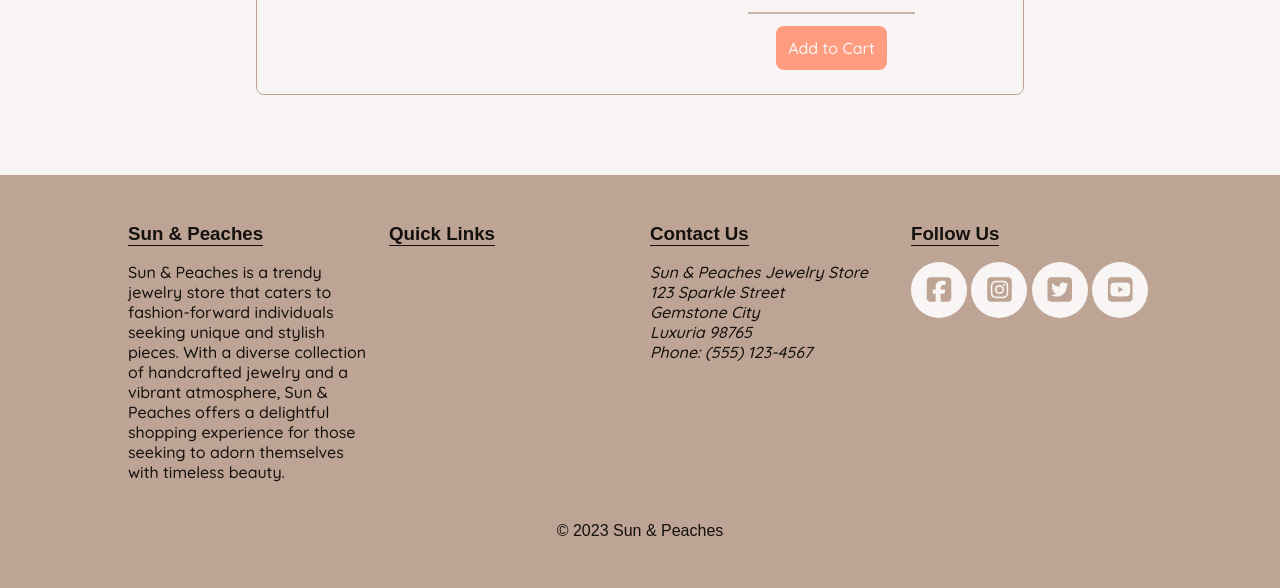
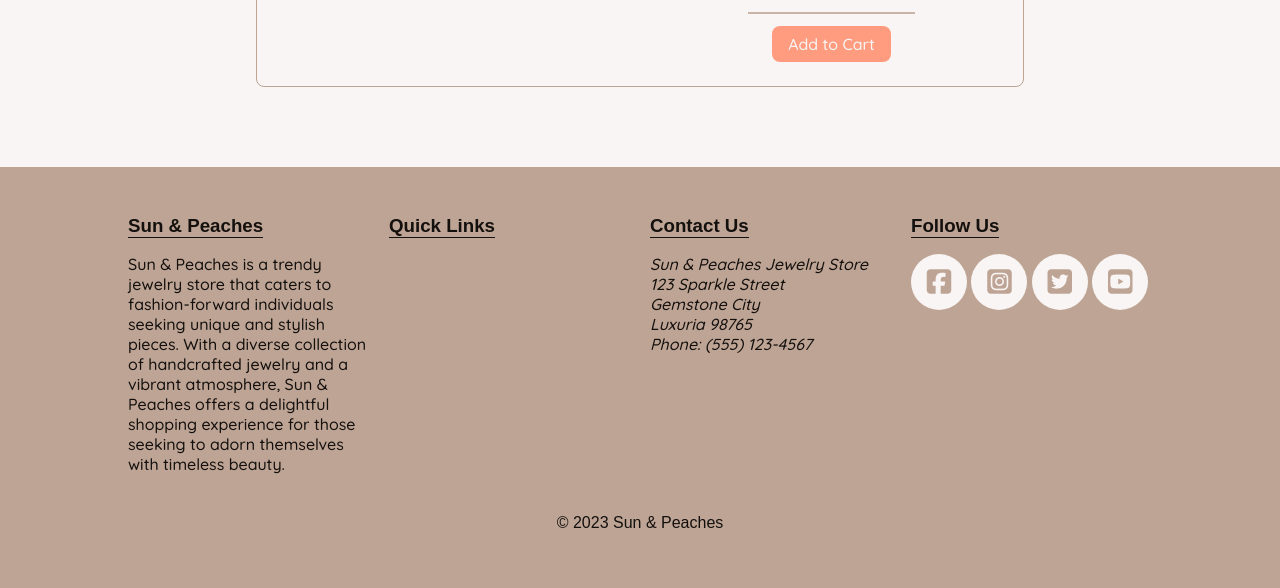
Before and after one commit to radule90/CI_PP_5, a Django app: template product/templates/product/product_detail.html in a window 1280 px wide. Shown: the part 315-903 px from the top of the page. After the commit the page ends 843 px from the top, so only its background shows below. Run offline with Django 3.2, Linux system fonts and the light colour scheme; the template is opened without the code that fills it, so the values that code supplies are empty; some libraries are stand-ins or nearby versions; some web fonts are replaced.

Commit message:
Fix style for add to cart btn

```diff
--- a/static/css/styles.css
+++ b/static/css/styles.css
@@ -361,11 +361,6 @@ main {
     margin-bottom: 0.75rem;
 }
 
-.product-detail-wrapper .right-detail button {
-    padding: .75rem;
-    font-size: 1rem;
-}
-
 .product-detail-wrapper .right-detail p a {
     color: var(--font-color);
 }
```
